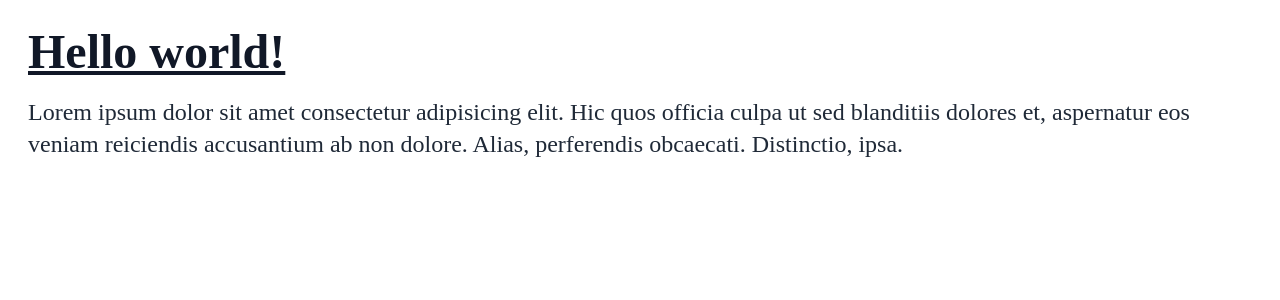
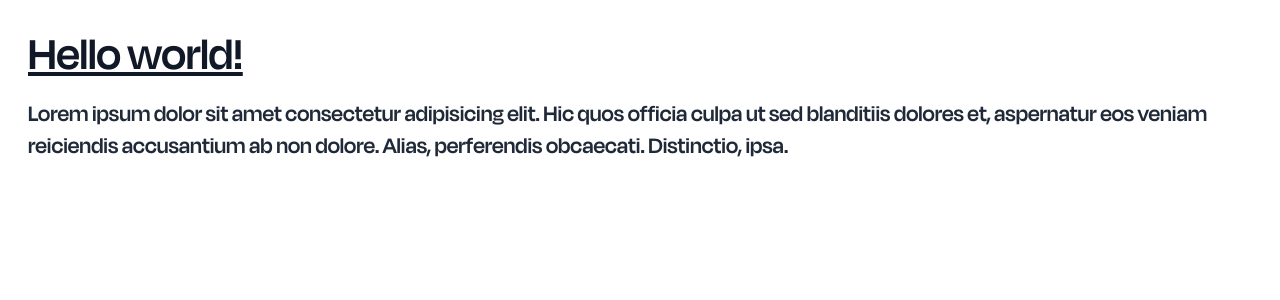
Before and after one commit to abhidadhaniya23/Dhinga-Masti, a React (Create React App) app: page / in a window 1280 px wide. Shown: the top 300 px of the page. Built offline with nearby package versions, Linux system fonts and the light colour scheme.

Commit message:
added postman fonts

```diff
--- a/src/App.css
+++ b/src/App.css
@@ -6,6 +6,6 @@
 @layer base {
   @font-face {
     font-family: body;
-    src: url("./Fonts/googleFont.woff2");
+    src: url("./Fonts/PostmanFont.woff2");
   }
 }
--- a/tailwind.config.js
+++ b/tailwind.config.js
@@ -3,7 +3,7 @@ module.exports = {
   theme: {
     extend: {
       fontFamily: {
-        body: ["font"],
+        body: ["body"],
         // poppins: ["body, sans-serif"],
       },
     },
```
Also changed, not shown: src/Fonts/PostmanFont.woff2 (added).
